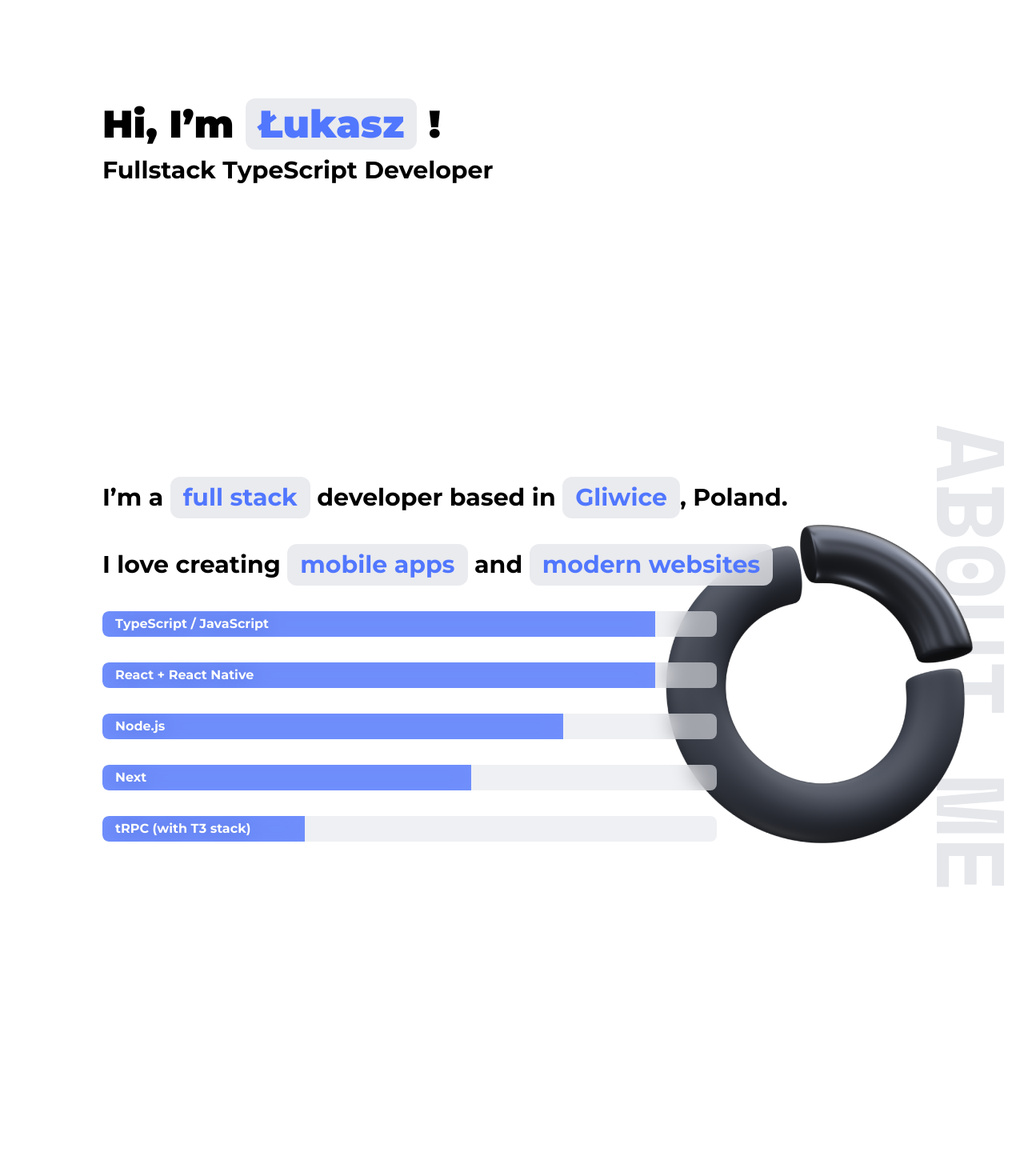
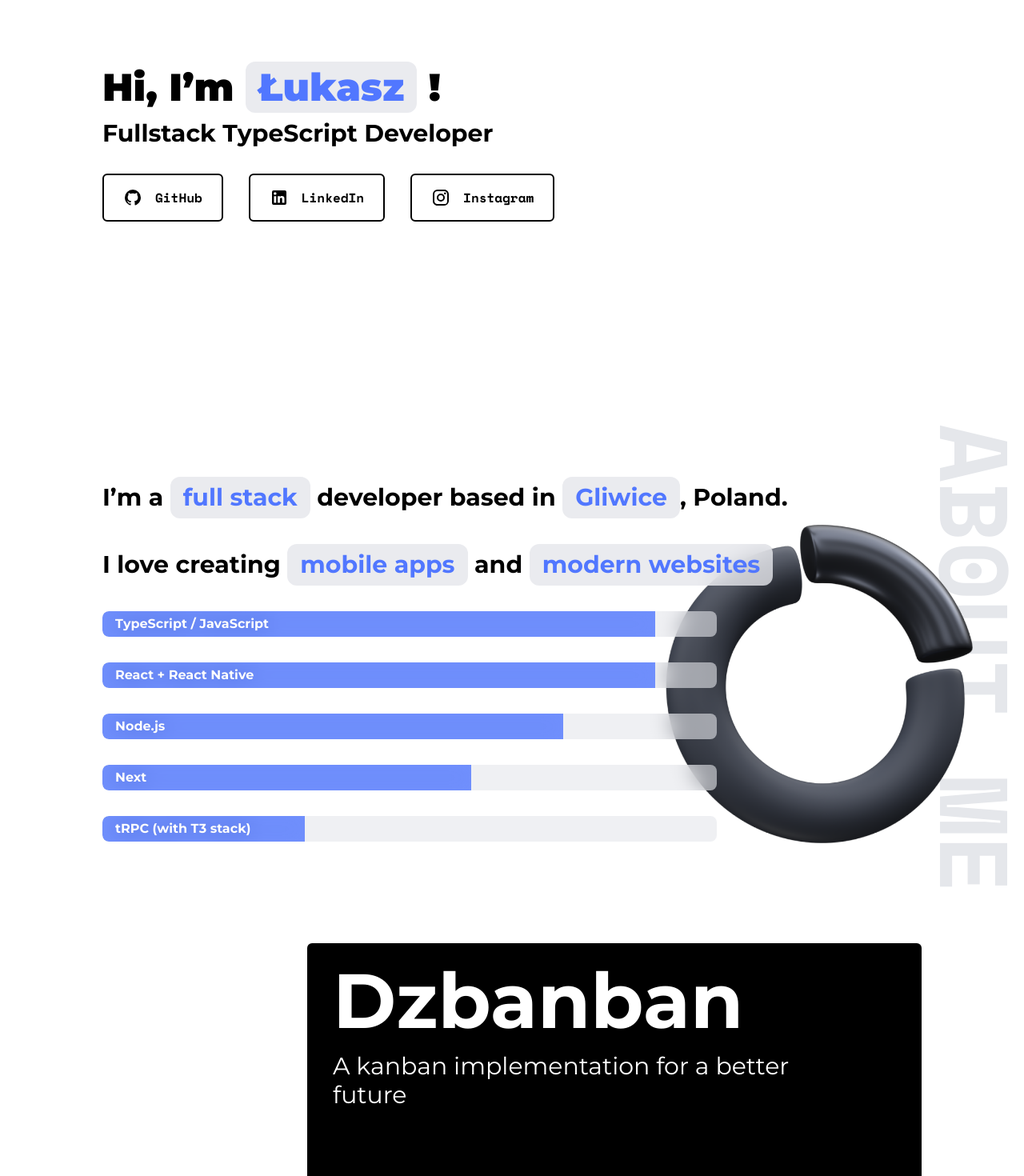
Before and after one commit to TheLukaszNs/portfolio-legacy, a Next.js app: page / in a window 1280 px wide. Shown: the part 300-1770 px from the top of the page at 80% size. Before the commit the page ends 1447 px from the top, so only its background shows below. Built offline with nearby package versions, Linux system fonts and the light colour scheme.

Commit message:
feat: add projects section ✨

```diff
--- a/package.json
+++ b/package.json
@@ -9,6 +9,8 @@
     "start": "next start"
   },
   "dependencies": {
+    "@mdi/js": "^7.1.96",
+    "@mdi/react": "^1.6.1",
     "@next/font": "^13.1.6",
     "clsx": "^1.2.1",
     "framer-motion": "^8.5.5",
--- /dev/null
+++ b/src/components/card/index.tsx
@@ -0,0 +1,114 @@
+import clsx from "clsx";
+import { useRef } from "react";
+import { motion, useMotionValue, useTransform } from "framer-motion";
+import { SocialButton } from "../social-button";
+
+type Props = {
+  variant?: "dark" | "light";
+  title: string;
+  description?: string;
+  socials?: {
+    name: string;
+    url: string;
+    icon?: React.ReactNode;
+  }[];
+  year?: string;
+};
+
+export const Card = ({
+  variant = "dark",
+  title,
+  description,
+  socials,
+  year,
+}: Props) => {
+  const ref = useRef<HTMLDivElement>(null);
+  const x = useMotionValue(0);
+  const y = useMotionValue(0);
+
+  const rotateX = useTransform(y, [-300, 300], [5, -5]);
+  const rotateY = useTransform(x, [-300, 300], [-5, 5]);
+
+  const hasSocials = socials && socials.length > 0;
+
+  const handleMouse = (e: React.MouseEvent<HTMLDivElement, MouseEvent>) => {
+    if (!ref.current) return;
+
+    const relativeX = e.clientX - ref.current.getBoundingClientRect().left;
+    const relativeY = e.clientY - ref.current.getBoundingClientRect().top;
+
+    x.set(relativeX - ref.current.offsetWidth / 2);
+    y.set(relativeY - ref.current.offsetHeight / 2);
+  };
+
+  return (
+    <motion.article
+      className={clsx("w-full lg:w-3/4 ", variant === "dark" && "ml-auto")}
+      style={{
+        perspective: 2000,
+      }}
+      onMouseLeave={() => {
+        x.set(0);
+        y.set(0);
+      }}
+    >
+      <motion.div
+        ref={ref}
+        onMouseMove={handleMouse}
+        className={clsx(
+          "relative w-full rounded-md py-6 px-8",
+          variant === "dark" && "ml-auto bg-black text-white",
+          variant === "light" &&
+            "mr-auto border border-black bg-white/60 text-black backdrop-blur-md"
+        )}
+        style={{
+          rotateX,
+          rotateY,
+        }}
+        whileHover={{
+          z: 10,
+        }}
+      >
+        <h3 className="mb-4 text-3xl font-bold md:text-8xl">{title}</h3>
+        <p
+          className={clsx(
+            "max-w-[90%] text-xl md:text-3xl",
+            hasSocials && "mb-12 md:mb-24"
+          )}
+        >
+          {description}
+        </p>
+        <motion.div
+          className="flex w-3/4 flex-col justify-start gap-4 md:w-auto md:flex-row"
+          style={{
+            perspective: 1000,
+          }}
+        >
+          {socials?.map(({ name, url, icon }, index) => (
+            <motion.div
+              whileHover={{
+                scale: 1.2,
+              }}
+              key={index}
+            >
+              <SocialButton
+                as="a"
+                href={url}
+                target="_blank"
+                variant={variant === "dark" ? "light" : "dark"}
+                icon={icon}
+              >
+                {name}
+              </SocialButton>
+            </motion.div>
+          ))}
+        </motion.div>
+        <p className="text-md absolute bottom-0 right-0 mb-6 mr-4 font-spaceMono [writing-mode:_vertical-rl]">
+          {year || new Date().getFullYear()}
+        </p>
+      </motion.div>
+    </motion.article>
+  );
+};
+
+export type { Props as CardProps };
--- a/src/components/progress-bar/index.tsx
+++ b/src/components/progress-bar/index.tsx
@@ -9,7 +9,7 @@ type Props = {
 
 export const ProgressBar = ({ className = "", children, progress }: Props) => {
   const ref = useRef<HTMLDivElement>(null);
-  const isInView = useInView(ref);
+  const isInView = useInView(ref, { once: true });
 
   return (
     <div
--- /dev/null
+++ b/src/components/social-button/index.tsx
@@ -0,0 +1,35 @@
+import clsx from "clsx";
+import type { ComponentPropsWithoutRef, ElementType } from "react";
+
+type Props<T extends ElementType> = {
+  as?: T;
+  variant?: "dark" | "light";
+  icon?: React.ReactNode;
+  className?: string;
+};
+
+export const SocialButton = <T extends ElementType = "button">({
+  variant = "light",
+  children,
+  icon,
+  as,
+  className,
+  ...props
+}: Props<T> & ComponentPropsWithoutRef<T>) => {
+  const Component = as || "button";
+
+  return (
+    <Component
+      className={clsx(
+        "flex items-center justify-center gap-4 rounded-md border-2 py-4 px-6 font-spaceMono font-bold",
+        variant === "dark" && "border-white  bg-black text-white",
+        variant === "light" && "border-black bg-white text-black",
+        className
+      )}
+      {...props}
+    >
+      {icon ? icon : null}
+      {children}
+    </Component>
+  );
+};
--- a/src/pages/index.tsx
+++ b/src/pages/index.tsx
@@ -1,8 +1,9 @@
 import { type NextPage } from "next";
 import Head from "next/head";
-import { AccentedText } from "../components/accented-text";
 import { Navbar } from "../components/navbar";
 import { About } from "../sections/about";
+import { Hero } from "../sections/hero";
+import { Projects } from "../sections/projects";
 
 const Home: NextPage = () => {
   return (
@@ -13,18 +14,10 @@ const Home: NextPage = () => {
       </Head>
 
       <Navbar />
-      <section className="flex min-h-[calc(100vh_-_84px)] flex-1 flex-col items-start justify-center px-6 md:min-h-[calc(100vh_-_153px)] md:px-16 lg:px-32">
-        <div className="font-montserrat">
-          <h1 className="mt-auto mb-auto text-4xl font-black lg:text-5xl">
-            Hi, I’m <AccentedText>Łukasz</AccentedText> !
-          </h1>
-          <span className="mt-2 block text-xl font-bold lg:text-3xl ">
-            Fullstack TypeScript Developer
-          </span>
-        </div>
-      </section>
 
+      <Hero />
       <About />
+      <Projects />
     </>
   );
 };
--- a/src/sections/about/index.tsx
+++ b/src/sections/about/index.tsx
@@ -67,12 +67,9 @@ export const About = () => {
         tRPC (with T3 stack)
       </ProgressBar>
 
-      <span className="absolute left-32 top-8 -z-20 break-words font-spaceMono text-[20vmin] font-bold leading-none text-gray-200 md:top-auto md:left-auto md:right-16 md:bottom-1/2 md:translate-y-1/2 md:translate-x-1/2 md:rotate-90 md:break-normal md:text-[15vmin]">
+      <span className="absolute inset-y-0 right-0 -z-20 hidden text-center font-spaceMono text-[15vmin] font-bold leading-none text-gray-200 [text-orientation:_mixed] [writing-mode:_vertical-rl] md:inline-block">
         AB0UT_ME
       </span>
-      <motion.span className="absolute bottom-8 -left-32 -z-20 break-words font-spaceMono text-[20vmin] font-bold leading-none text-gray-200 md:hidden">
-        AB0UT_ME
-      </motion.span>
     </Section>
   );
 };
--- /dev/null
+++ b/src/sections/hero/index.tsx
@@ -0,0 +1,39 @@
+import { AccentedText } from "../../components/accented-text";
+import { SocialButton } from "../../components/social-button";
+import Icon from "@mdi/react";
+import { mdiGithub, mdiLinkedin, mdiInstagram } from "@mdi/js";
+
+export const Hero = () => {
+  return (
+    <section className="flex min-h-[calc(100vh_-_84px)] flex-1 snap-y flex-col items-start justify-center px-6 md:min-h-[calc(100vh_-_153px)] md:px-16 lg:px-32">
+      <div className="font-montserrat">
+        <h1 className="mt-auto mb-auto text-4xl font-black lg:text-5xl">
+          Hi, I’m <AccentedText>Łukasz</AccentedText> !
+        </h1>
+        <span className="mt-2 mb-8 block text-xl font-bold lg:text-3xl ">
+          Fullstack TypeScript Developer
+        </span>
+        <div className="hidden flex-row gap-8 md:flex">
+          <SocialButton
+            icon={<Icon path={mdiGithub} size={1} />}
+            className="font-sans"
+          >
+            GitHub
+          </SocialButton>
+          <SocialButton
+            icon={<Icon path={mdiLinkedin} size={1} />}
+            className="font-sans"
+          >
+            LinkedIn
+          </SocialButton>
+          <SocialButton
+            icon={<Icon path={mdiInstagram} size={1} />}
+            className="font-sans"
+          >
+            Instagram
+          </SocialButton>
+        </div>
+      </div>
+    </section>
+  );
+};
--- /dev/null
+++ b/src/sections/projects/index.tsx
@@ -0,0 +1,97 @@
+import { Card, type CardProps } from "../../components/card";
+import { Section } from "../../components/section";
+import { motion, useScroll, useTransform } from "framer-motion";
+import Image from "next/image";
+import Icon from "@mdi/react";
+import { mdiGithub, mdiWeb } from "@mdi/js";
+
+import linkImage from "../../../public/link.png";
+
+type ProjectProps = Pick<
+  CardProps,
+  "title" | "description" | "variant" | "socials" | "year"
+>;
+
+const projects: ProjectProps[] = [
+  {
+    title: "Dzbanban",
+    description: "A kanban implementation for a better future",
+    socials: [
+      {
+        name: "GitHub",
+        url: "https://github.com/Pichi00/kanbanTable",
+        icon: <Icon path={mdiGithub} size={1} />,
+      },
+    ],
+    year: "2023",
+  },
+  {
+    title: "WPFQuiz",
+    description: "What’s the answer 🤔❓",
+    variant: "light",
+    year: "2022",
+    socials: [
+      {
+        name: "GitHub",
+        url: "https://github.com/TheLukaszNs/WPFQuiz",
+        icon: <Icon path={mdiGithub} size={1} />,
+      },
+    ],
+  },
+  {
+    title: "mysliwiec.me",
+    description: "My personal portfolio.",
+    year: "2023",
+    socials: [
+      {
+        name: "GitHub",
+        url: "https://github.com/TheLukaszNs/portfolio",
+        icon: <Icon path={mdiGithub} size={1} />,
+      },
+      {
+        name: "Demo",
+        url: "https://mysliwiec.me",
+        icon: <Icon path={mdiWeb} size={1} />,
+      },
+    ],
+  },
+  {
+    title: "Quick Chat ⚡",
+    description: "Blazingly fast chat application ⚡",
+    variant: "light",
+    year: "2023",
+    socials: [
+      {
+        name: "GitHub",
+        url: "https://github.com/TheLukaszNs/quick-chat",
+        icon: <Icon path={mdiGithub} size={1} />,
+      },
+    ],
+  },
+];
+
+export const Projects = () => {
+  const { scrollYProgress } = useScroll();
+
+  const y = useTransform(scrollYProgress, [0, 1], [200, 30]);
+
+  return (
+    <Section id="projects" className="relative gap-8 overflow-hidden md:gap-16">
+      {projects.map((project, index) => (
+        <Card key={index} {...project} />
+      ))}
+      <motion.div
+        className="absolute inset-y-0 -left-24 -z-10 flex w-[30vmax] items-center justify-center md:right-16 md:left-auto"
+        style={{
+          y,
+        }}
+      >
+        <Image src={linkImage} alt="decorative image of a link" priority />
+      </motion.div>
+
+      <span className="absolute inset-y-0 left-0 -z-20 hidden rotate-180 text-center font-spaceMono text-[15vmin] font-bold leading-none text-gray-200 [text-orientation:_mixed] [writing-mode:_vertical-lr] md:inline-block">
+        PR0JECT5
+      </span>
+    </Section>
+  );
+};
```
Also changed, not shown: public/link.png (added), 1 other file (tests, documents, lock files or other folders).
